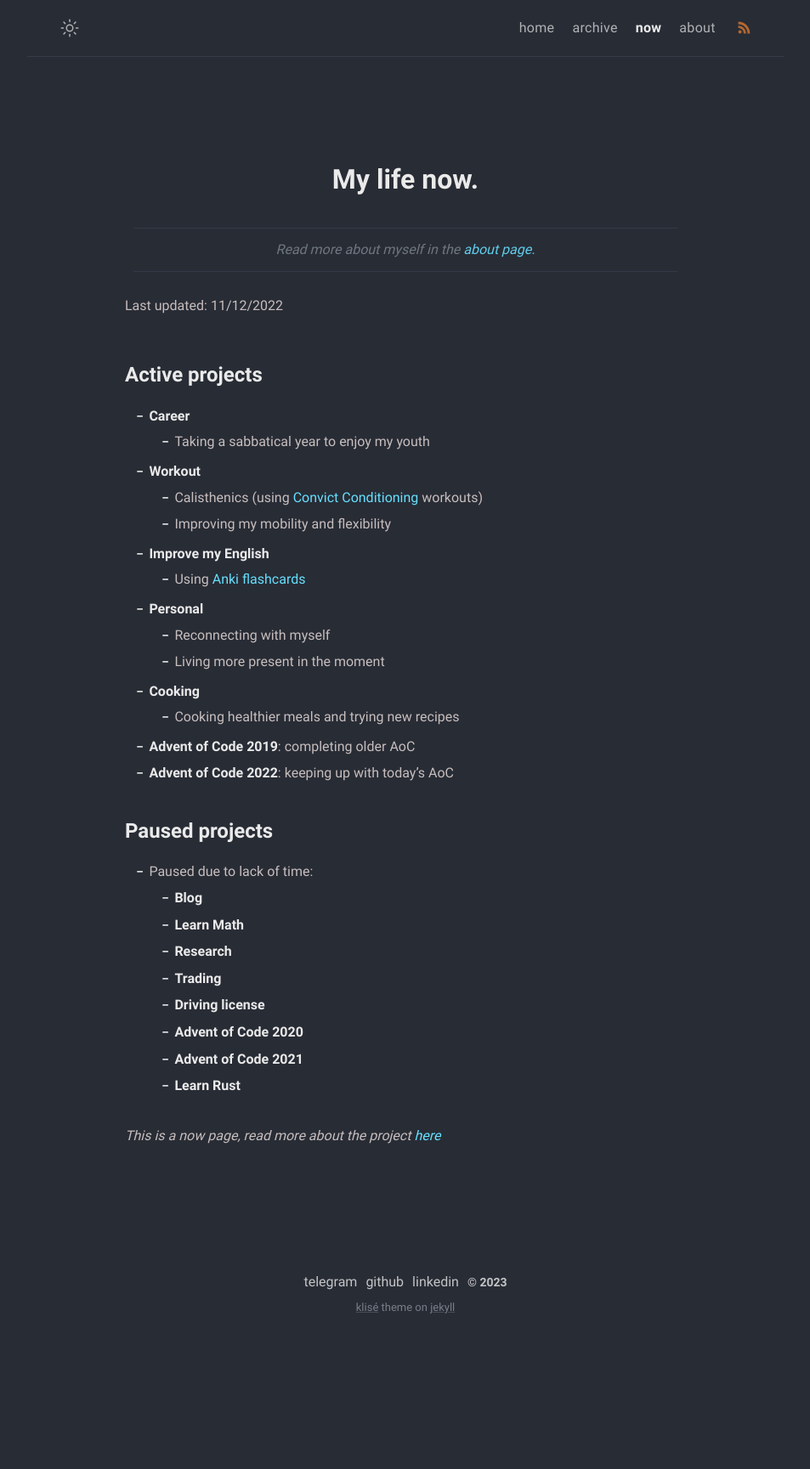
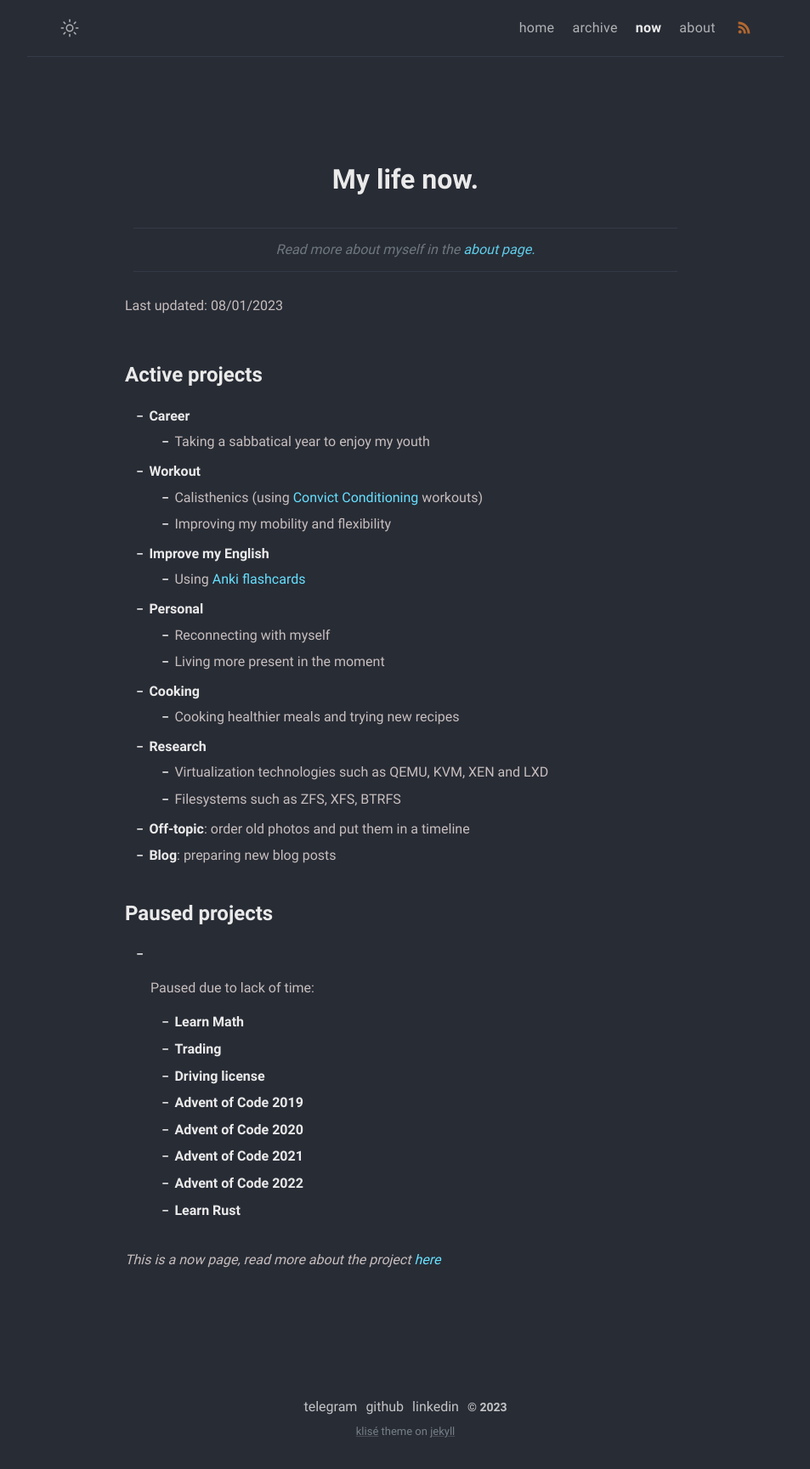
Before and after one commit to MonkeyAndres/MonkeyAndres.github.io, a Jekyll site: the page built from now.md, in a window 1280 px wide. Shown: the whole page at 85% size, without its empty margins (163-1116 px from the left). Built offline with Jekyll 4.4.1, drawn with Linux system fonts in a browser that asks for light colours; before the commit the page ends 1583 px from its top, so only the background shows below that.

Commit message:
📝 Update now page

```diff
--- a/now.md
+++ b/now.md
@@ -8,7 +8,7 @@ comments: false
 
 > Read more about myself in the [about page.](../about)
 
-Last updated: 11/12/2022
+Last updated: 08/01/2023
 
 # Active projects
 
@@ -24,19 +24,23 @@ Last updated: 11/12/2022
   - Living more present in the moment
 - **Cooking**
   - Cooking healthier meals and trying new recipes
-- **Advent of Code 2019**: completing older AoC
-- **Advent of Code 2022**: keeping up with today's AoC
+- **Research**
+  - Virtualization technologies such as QEMU, KVM, XEN and LXD
+  - Filesystems such as ZFS, XFS, BTRFS
+- **Off-topic**: order old photos and put them in a timeline
+- **Blog**: preparing new blog posts
 
 # Paused projects
 
 - Paused due to lack of time:
-  - **Blog**
+
   - **Learn Math**
-  - **Research**
   - **Trading**
   - **Driving license**
+  - **Advent of Code 2019**
   - **Advent of Code 2020**
   - **Advent of Code 2021**
+  - **Advent of Code 2022**
   - **Learn Rust**
 
 _This is a now page, read more about the project [here](https://nownownow.com/about)_
```
